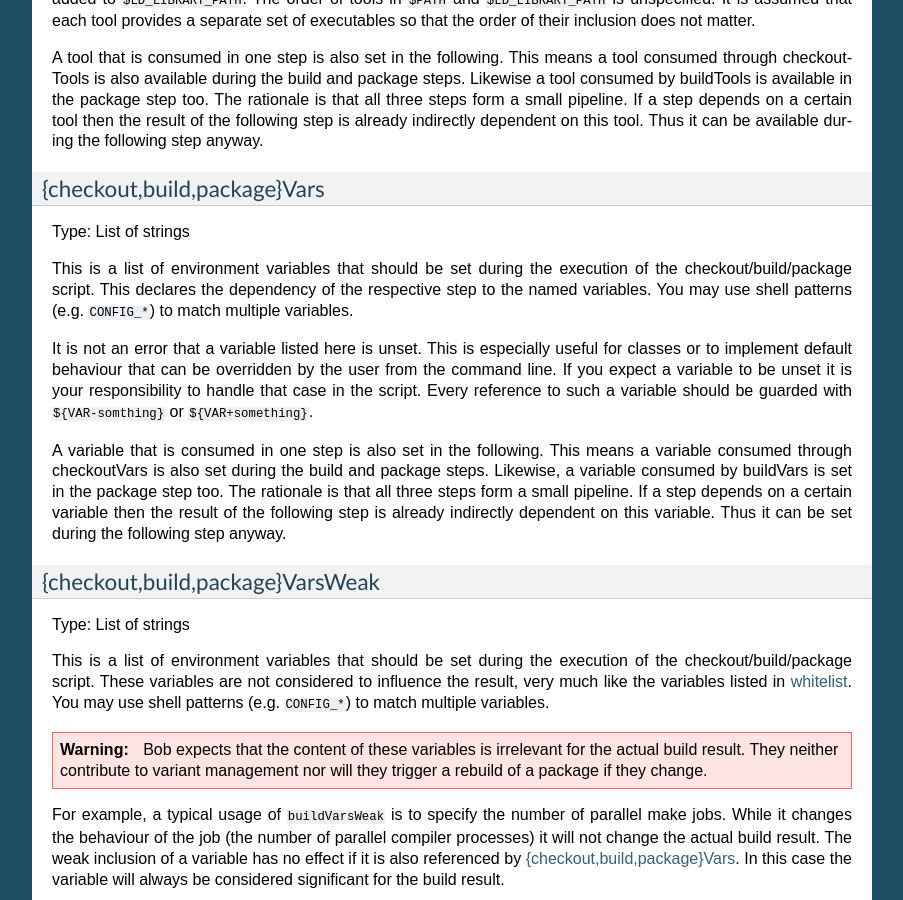
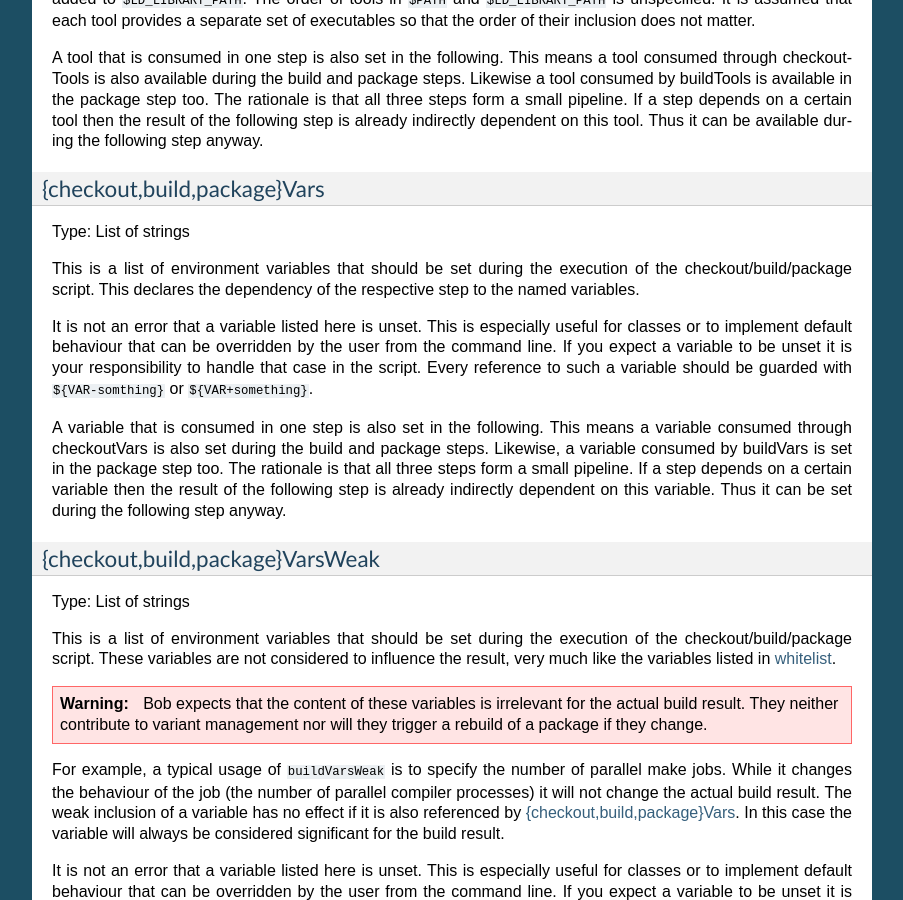
Before and after one commit to BobBuildTool/bob, a Sphinx documentation site: the page built from doc/manual/configuration.rst, in a window 1280 px wide and 900 px high, scrolled down 6024 px. Shown: the whole window, without its empty margins (198-1101 px from the left). Built offline with Sphinx 7.4.7, drawn with Linux system fonts in a browser that asks for light colours; formulas are drawn with MathJax 3; the version number could not be read and is left out.

Commit message:
doc: patterns are not allowed anymore for variable selection

```diff
--- a/doc/manual/configuration.rst
+++ b/doc/manual/configuration.rst
@@ -397,8 +397,7 @@ Type: List of strings
 
 This is a list of environment variables that should be set during the execution
 of the checkout/build/package script. This declares the dependency of the
-respective step to the named variables. You may use shell patterns (e.g.
-``CONFIG_*``) to match multiple variables.
+respective step to the named variables.
 
 It is not an error that a variable listed here is unset. This is especially
 useful for classes or to implement default behaviour that can be overridden by
@@ -424,8 +423,7 @@ Type: List of strings
 This is a list of environment variables that should be set during the execution
 of the checkout/build/package script. These variables are not considered to
 influence the result, very much like the variables listed in
-:ref:`configuration-config-whitelist`. You may use shell patterns (e.g.
-``CONFIG_*``) to match multiple variables.
+:ref:`configuration-config-whitelist`.
 
 .. warning::
    Bob expects that the content of these variables is irrelevant for the actual
```
